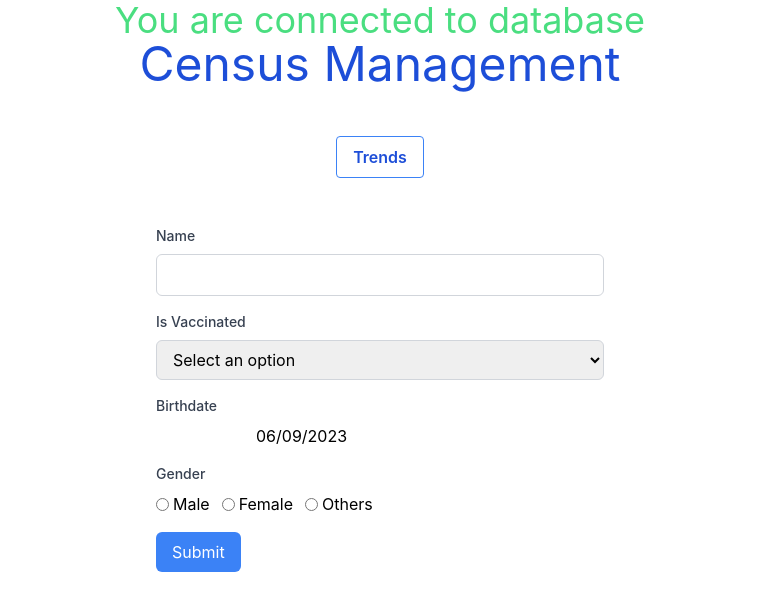
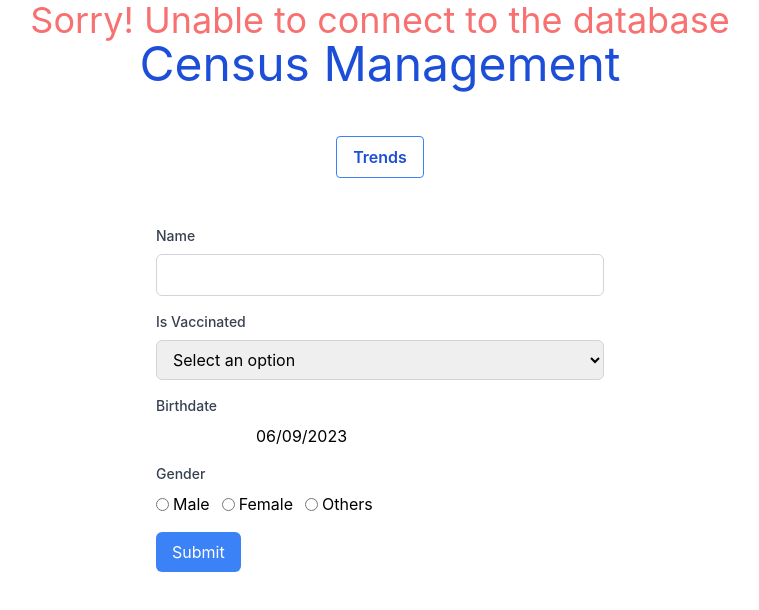
Before and after one commit to Akul-sada/Census-System, a React (Create React App) app in the folder front-end/: page / in a window 1280 px wide. Shown: the top 610 px of the page, without its empty margins (260-1019 px from the left). Built offline with nearby package versions, Linux system fonts and the light colour scheme; what chartjs-plugin-zoom would draw is missing.

Commit message:
assign isSubmited to undefined in form

```diff
--- a/front-end/src/components/Form.js
+++ b/front-end/src/components/Form.js
@@ -15,7 +15,7 @@ const Form = () => {
   const birthdateStr = startDate.toString();
   const dateN = new Date(birthdateStr);
   const birthdate = dateN.toISOString();
-  let isSubmited = true;
+  let isSubmited;
 
   const handleDateChange = (date) => {
     setStartDate(date);
```
